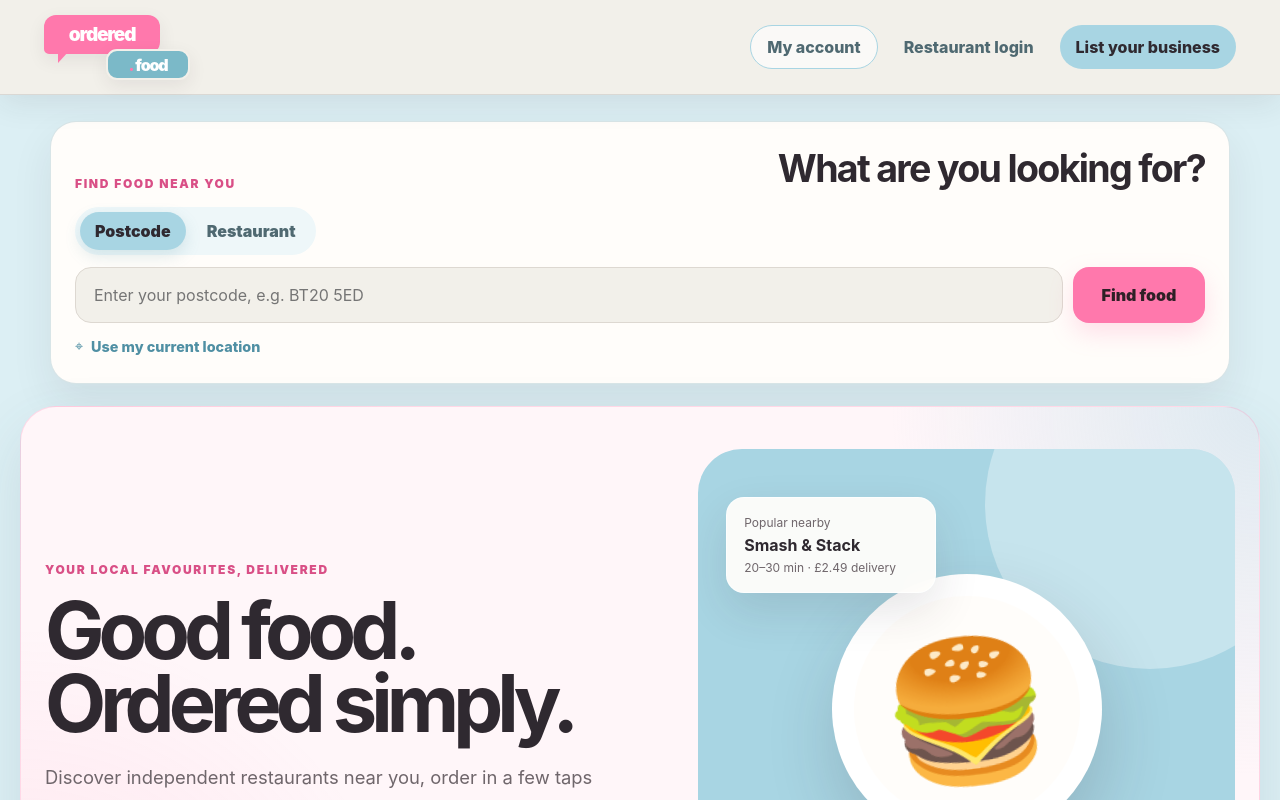
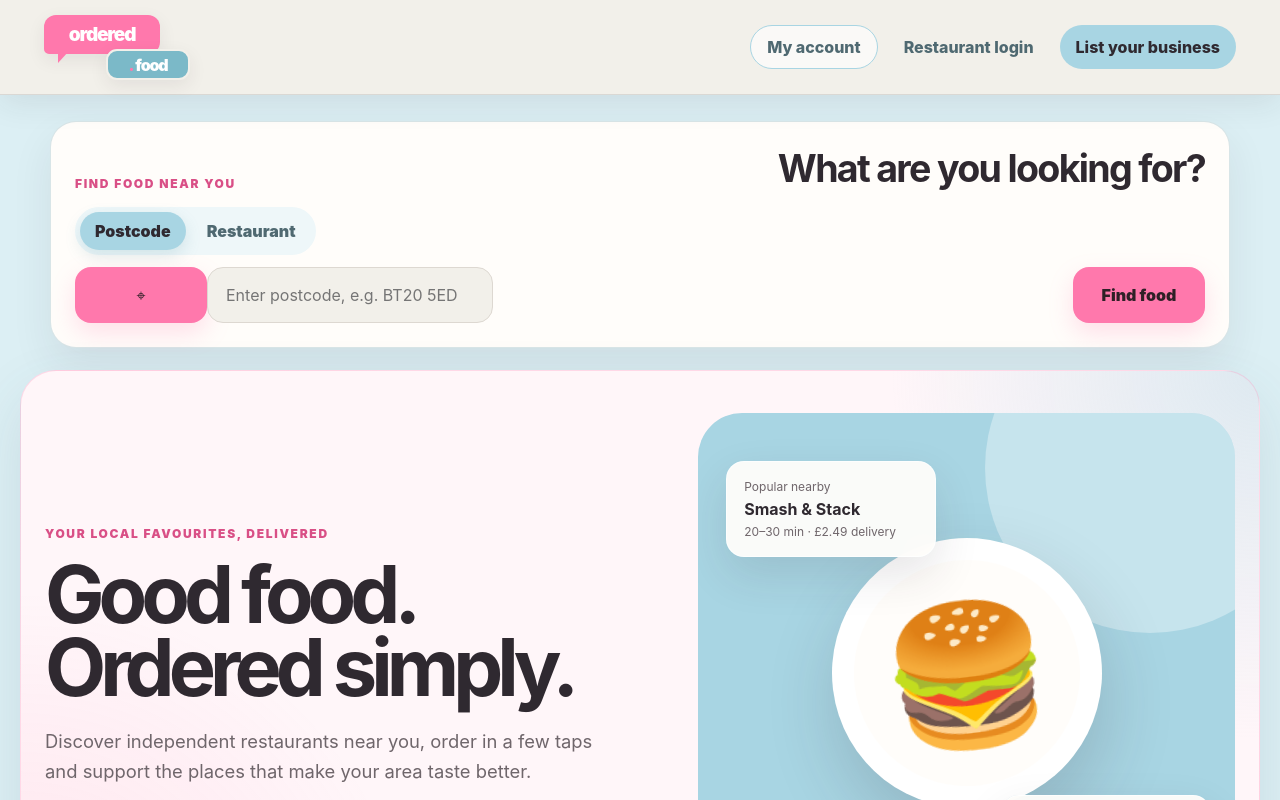
Before and after one commit to MaviUK/refreshabin, a React (Vite) app in the folder apps/restaurant/: page / in a window 1280 px wide. Shown: the top 800 px of the page. Built offline with nearby package versions, Linux system fonts and the light colour scheme; no server answers.

Commit message:
Refine homepage search controls

```diff
--- a/apps/restaurant/src/home/Home.tsx
+++ b/apps/restaurant/src/home/Home.tsx
@@ -122,24 +122,34 @@ export default function Home() {
           </div>
 
           <form className="home-discovery-search" onSubmit={submitSearch}>
+            <div className="home-search-input-wrap">
+              {searchMode === 'postcode' && (
+                <button
+                  className="home-inline-location-button"
+                  type="button"
+                  onClick={useCurrentLocation}
+                  disabled={locating}
+                  aria-busy={locating}
+                  aria-label={locating ? 'Finding your current location' : 'Use my current location'}
+                  title={locating ? 'Finding your current location' : 'Use my current location'}
+                >
+                  <span aria-hidden="true">⌖</span>
+                </button>
+              )}
               <input
                 id="home-search"
                 name="search"
                 value={searchValue}
                 onChange={(event) => setSearchValue(event.target.value)}
-              placeholder={searchMode === 'postcode' ? 'Enter your postcode, e.g. BT20 5ED' : 'Search restaurant name'}
+                placeholder={searchMode === 'postcode' ? 'Enter postcode, e.g. BT20 5ED' : 'Search restaurant name'}
                 aria-label={searchMode === 'postcode' ? 'Enter your postcode' : 'Search restaurant name'}
                 autoComplete={searchMode === 'postcode' ? 'postal-code' : 'off'}
+                className={searchMode === 'postcode' ? 'has-location-button' : ''}
               />
-            <button type="submit">{searchMode === 'postcode' ? 'Find food' : 'Search'}</button>
+            </div>
+            <button className="home-search-submit" type="submit">{searchMode === 'postcode' ? 'Find food' : 'Search'}</button>
           </form>
 
-          {searchMode === 'postcode' && (
-            <button className="current-location-button home-location-button" type="button" onClick={useCurrentLocation} disabled={locating} aria-busy={locating}>
-              <span aria-hidden="true">⌖</span>
-              {locating ? 'Finding your location…' : 'Use my current location'}
-            </button>
-          )}
           {locationError && <p className="location-error" role="alert">{locationError}</p>}
         </div>
       </section>
```
Lines whose indentation alone changed are shown as unchanged.
